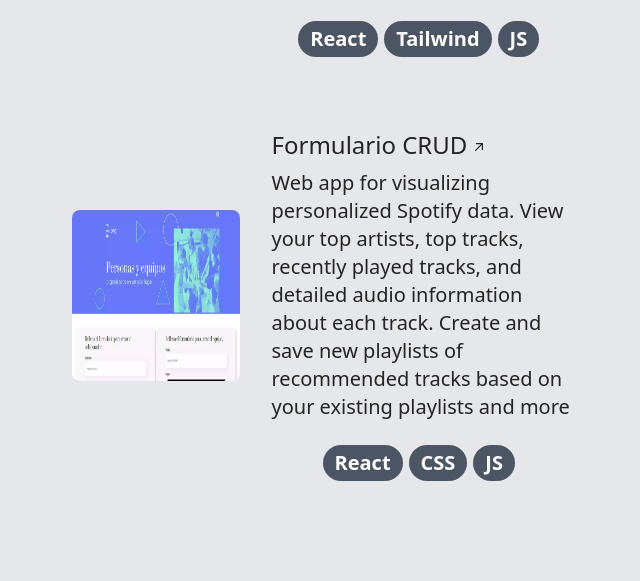
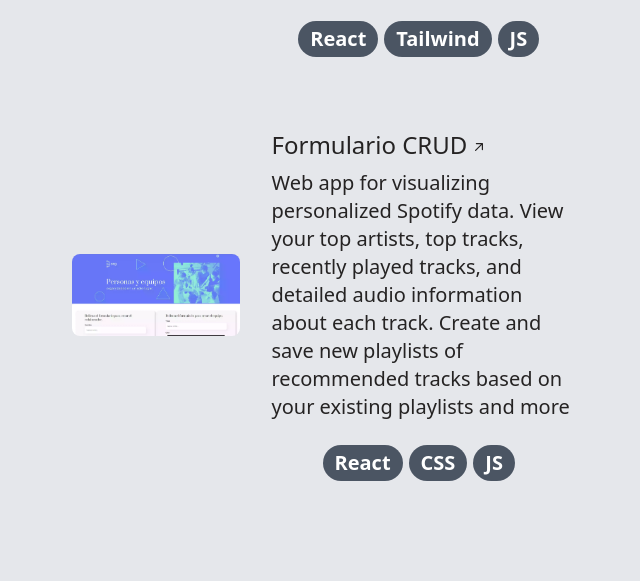
Before and after one commit to dakan2525/Portafolio-Astro-Tailwind-TS, an Astro site: page /proyectos in a window 1280 px wide. Shown: the part 4295-4876 px from the top of the page, without its empty margins (516-1156 px from the left). Built offline with nearby package versions, Linux system fonts and the light colour scheme; Astro itself is replaced by a stand-in of ours.

Commit message:
imagenes proyectos4

```diff
--- a/src/components/CardProyectos.astro
+++ b/src/components/CardProyectos.astro
@@ -40,7 +40,7 @@
         </div>
 
         <a  class="w-auto h-auto order-1 m-auto lg:col-span-3  z-10  " href={urlPrincipal}>
-                <img class="rounded-lg w-[350px] h-[171px] md:w-[628px] md:h-[307px] lg:w-[350px] lg:h-[171px] m-auto aspect-[1900/928]" src={imgPreview} alt=`img del ${titulo}`>
+                <img class="rounded-lg w-[350px] h-[171px] md:w-[628px] md:h-[307px] lg:w-auto lg:h-auto m-auto aspect-[1900/928]" src={imgPreview} alt=`img del ${titulo}`>
         </a>
     </div>
 </li>
```
